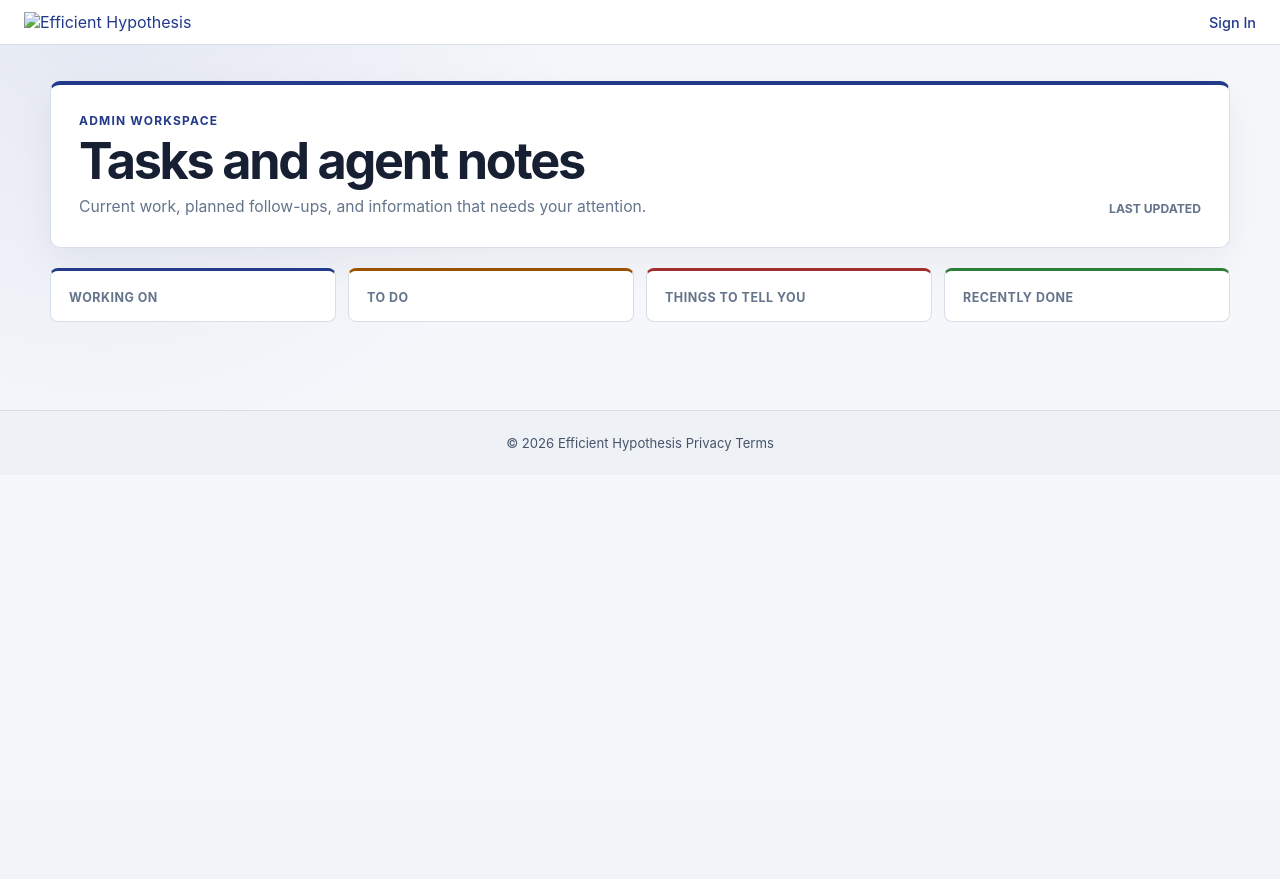
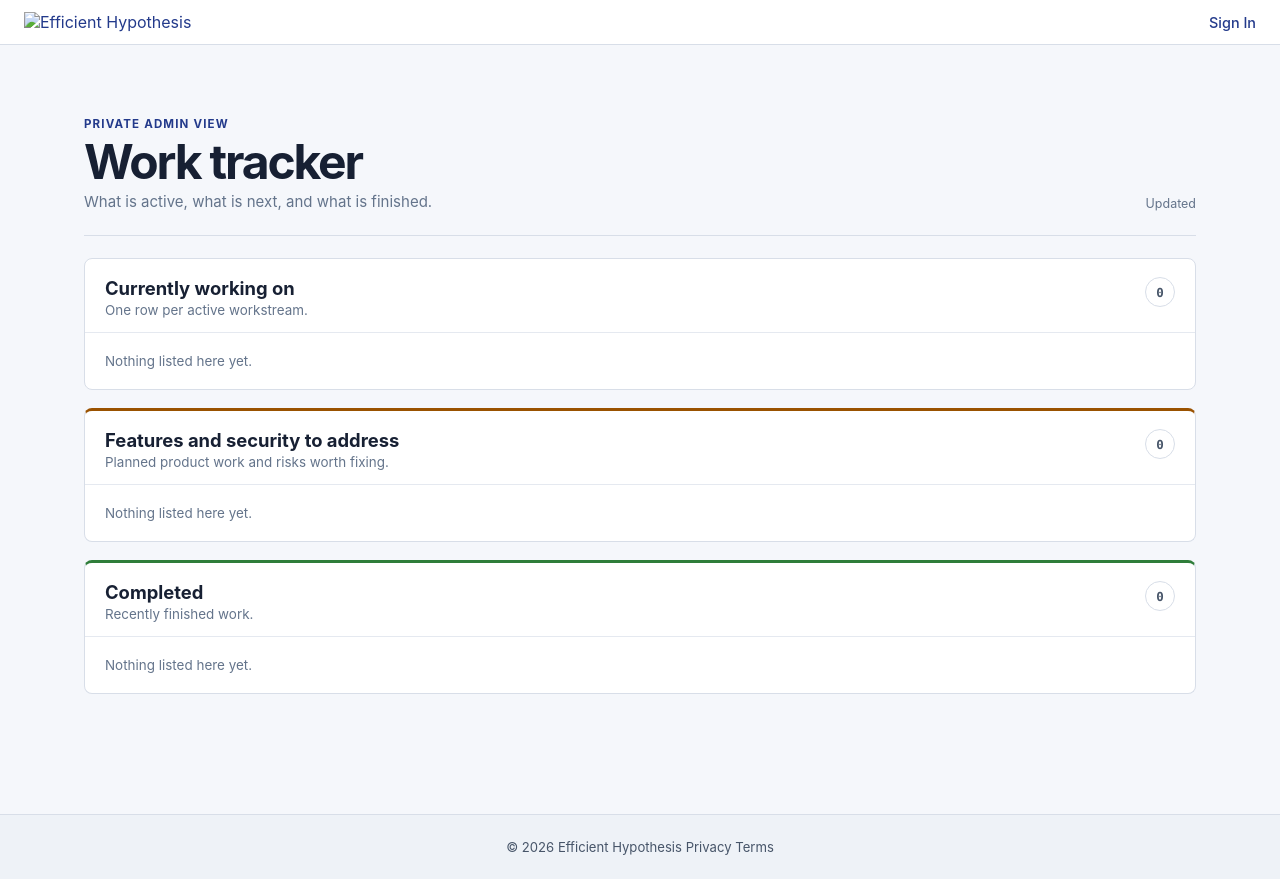
Before and after one commit to efficienthypothesis/efficienthypothesis, a Flask app: template templates/tasks.html in a window 1280 px wide. Before the commit the page ends 451 px from the top, so only its background shows below. Run offline with Flask 3, Linux system fonts and the light colour scheme; the template is opened without the code that fills it, so the values that code supplies are empty.

Commit message:
Simplify admin tasks into tables

```diff
--- a/static/css/tasks.css
+++ b/static/css/tasks.css
@@ -1,401 +1,41 @@
-.tasks-page {
-  background:
-    radial-gradient(
-      circle at 8% 0%,
-      rgba(35, 58, 139, 0.08),
-      transparent 30rem
-    ),
-    #f5f7fb;
+.tasks-page { background: #f5f7fb; }
+.tasks-page main { padding: 34px 42px 60px; }
+.tasks-board { width: min(1240px, 100%); margin: 0 auto; }
+.tasks-header { display: flex; align-items: end; justify-content: space-between; gap: 24px; padding: 4px 0 24px; border-bottom: 1px solid #d8dee8; }
+.tasks-eyebrow { color: #233a8b; font-size: .72rem; font-weight: 750; letter-spacing: .1em; text-transform: uppercase; }
+.tasks-header h1 { margin: 6px 0 5px; color: #172033; font-size: clamp(2rem, 4vw, 3rem); letter-spacing: -.045em; line-height: 1.05; }
+.tasks-header p { margin: 0; color: #64748b; font-size: .94rem; }
+.tasks-updated { color: #64748b; font-size: .78rem; white-space: nowrap; }
+.task-tables { display: grid; gap: 18px; margin-top: 22px; }
+.task-table-section { overflow: hidden; border: 1px solid #d8dee8; border-radius: 8px; background: #fff; }
+.task-table-next { border-top: 3px solid #9a5200; }
+.task-table-completed { border-top: 3px solid #2f7d3a; }
+.task-table-heading { display: flex; align-items: start; justify-content: space-between; gap: 16px; padding: 18px 20px 14px; }
+.task-table-heading h2 { margin: 0 0 3px; color: #172033; font-size: 1.15rem; }
+.task-table-heading p { margin: 0; color: #64748b; font-size: .84rem; }
+.task-table-count { display: grid; min-width: 30px; height: 30px; place-items: center; border: 1px solid #d8dee8; border-radius: 50%; color: #475569; font-family: ui-monospace, SFMono-Regular, Menlo, monospace; font-size: .78rem; font-weight: 700; }
+.table-scroll { overflow-x: auto; }
+.tasks-table { width: 100%; border-collapse: collapse; table-layout: fixed; }
+.tasks-table th, .tasks-table td { padding: 12px 14px; border-top: 1px solid #e5e9f0; color: #334155; font-size: .8rem; text-align: left; vertical-align: top; }
+.tasks-table thead th { background: #f8fafc; color: #64748b; font-size: .68rem; font-weight: 750; letter-spacing: .07em; text-transform: uppercase; }
+.tasks-table th:first-child { width: 52%; padding-left: 20px; }
+.tasks-table th:nth-child(2) { width: 12%; }
+.tasks-table th:nth-child(3) { width: 12%; }
+.tasks-table th:nth-child(4) { width: 12%; }
+.tasks-table th:last-child { width: 12%; padding-right: 20px; }
+.task-title, .task-notes, .task-action { display: block; }
+.task-title { color: #172033; font-size: .88rem; font-weight: 700; line-height: 1.35; }
+.task-notes { margin-top: 4px; color: #64748b; font-weight: 400; line-height: 1.4; }
+.task-action { margin-top: 6px; color: #233a8b; font-size: .76rem; font-weight: 600; line-height: 1.35; }
+.task-pill { display: inline-flex; border: 1px solid #cbd5e1; border-radius: 999px; padding: 3px 7px; color: #475569; font-size: .66rem; font-weight: 700; line-height: 1.2; text-transform: uppercase; white-space: nowrap; }
+.priority-high, .priority-critical { border-color: #e4abab; background: #fff2f2; color: #9f2f2f; }
+.priority-medium { border-color: #e4c08f; background: #fff8ee; color: #8b4b00; }
+.priority-low { border-color: #aebee9; background: #f2f5ff; color: #233a8b; }
+.priority-info, .status-done, .status-info { border-color: #a9d0af; background: #f1faf2; color: #2f7d3a; }
+.task-empty { margin: 0; padding: 20px; border-top: 1px solid #e5e9f0; color: #64748b; font-size: .84rem; }
+@media (max-width: 760px) {
+  .tasks-page main { padding: 24px 14px 42px; }
+  .tasks-header { display: block; }
+  .tasks-updated { display: block; margin-top: 14px; }
+  .tasks-table { min-width: 720px; }
 }
-
-.tasks-page main {
-  padding: 36px 48px 64px;
-}
-
-.tasks-board {
-  width: min(1180px, 100%);
-  margin: 0 auto;
-}
-
-.tasks-hero {
-  display: grid;
-  grid-template-columns: minmax(0, 1fr) auto;
-  align-items: end;
-  gap: 24px;
-  margin-bottom: 20px;
-  padding: 28px;
-  border: 1px solid #d8dee8;
-  border-top: 4px solid #233a8b;
-  border-radius: 10px;
-  background: #ffffff;
-  box-shadow: 0 14px 38px rgba(23, 32, 51, 0.06);
-}
-
-.tasks-eyebrow {
-  margin-bottom: 7px;
-  color: #233a8b;
-  font-size: 0.75rem;
-  font-weight: 750;
-  letter-spacing: 0.1em;
-  text-transform: uppercase;
-}
-
-.tasks-hero h1 {
-  margin: 0 0 7px;
-  color: #172033;
-  font-size: clamp(2rem, 4vw, 3.15rem);
-  font-weight: 700;
-  letter-spacing: -0.045em;
-  line-height: 1.05;
-}
-
-.tasks-hero p {
-  max-width: 720px;
-  margin: 0;
-  color: #64748b;
-  font-size: 0.98rem;
-  line-height: 1.55;
-}
-
-.tasks-updated {
-  display: grid;
-  justify-items: end;
-  gap: 3px;
-  color: #64748b;
-  font-size: 0.76rem;
-  font-weight: 650;
-  text-transform: uppercase;
-}
-
-.tasks-updated time {
-  color: #172033;
-  font-family: ui-monospace, SFMono-Regular, Menlo, Consolas, monospace;
-  font-size: 0.84rem;
-  font-weight: 600;
-}
-
-.tasks-summary {
-  display: grid;
-  grid-template-columns: repeat(4, minmax(0, 1fr));
-  gap: 12px;
-  margin-bottom: 24px;
-}
-
-.tasks-summary-card {
-  min-width: 0;
-  display: grid;
-  gap: 3px;
-  padding: 16px 18px;
-  border: 1px solid #d8dee8;
-  border-radius: 8px;
-  background: #ffffff;
-}
-
-.tasks-summary-card strong {
-  color: #172033;
-  font-family: ui-monospace, SFMono-Regular, Menlo, Consolas, monospace;
-  font-size: 1.55rem;
-  line-height: 1.15;
-}
-
-.tasks-summary-card span {
-  color: #64748b;
-  font-size: 0.78rem;
-  font-weight: 700;
-  letter-spacing: 0.04em;
-  text-transform: uppercase;
-}
-
-.tasks-summary-card.active {
-  border-top: 3px solid #233a8b;
-}
-
-.tasks-summary-card.planned {
-  border-top: 3px solid #9a5200;
-}
-
-.tasks-summary-card.attention {
-  border-top: 3px solid #9f2f2f;
-}
-
-.tasks-summary-card.complete {
-  border-top: 3px solid #2f7d3a;
-}
-
-.task-sections {
-  display: grid;
-  gap: 20px;
-}
-
-.task-section {
-  min-width: 0;
-  padding: 24px;
-  border: 1px solid #d8dee8;
-  border-radius: 10px;
-  background: rgba(255, 255, 255, 0.96);
-}
-
-.task-section-tell_neer {
-  border-color: #e3bcbc;
-  background: #fffafa;
-}
-
-.task-section-heading {
-  display: flex;
-  align-items: flex-start;
-  justify-content: space-between;
-  gap: 18px;
-  margin-bottom: 16px;
-}
-
-.task-section-heading h2 {
-  margin: 0 0 4px;
-  color: #172033;
-  font-size: 1.25rem;
-  font-weight: 700;
-}
-
-.task-section-heading p {
-  max-width: 720px;
-  margin: 0;
-  color: #64748b;
-  font-size: 0.88rem;
-  line-height: 1.45;
-}
-
-.task-section-count {
-  min-width: 34px;
-  height: 30px;
-  display: grid;
-  place-items: center;
-  border: 1px solid #d8dee8;
-  border-radius: 999px;
-  background: #f8fafc;
-  color: #475569;
-  font-family: ui-monospace, SFMono-Regular, Menlo, Consolas, monospace;
-  font-size: 0.78rem;
-  font-weight: 700;
-}
-
-.task-grid {
-  display: grid;
-  grid-template-columns: repeat(2, minmax(0, 1fr));
-  gap: 12px;
-}
-
-.task-card {
-  min-width: 0;
-  display: grid;
-  align-content: start;
-  gap: 12px;
-  padding: 17px;
-  border: 1px solid #d8dee8;
-  border-left: 4px solid #64748b;
-  border-radius: 7px;
-  background: #ffffff;
-}
-
-.task-card.priority-critical,
-.task-card.priority-high {
-  border-left-color: #9f2f2f;
-}
-
-.task-card.priority-medium {
-  border-left-color: #9a5200;
-}
-
-.task-card.priority-low {
-  border-left-color: #233a8b;
-}
-
-.task-card.priority-info {
-  border-left-color: #2f7d3a;
-}
-
-.task-card.completed {
-  border-left-color: #2f7d3a;
-  background: #fcfffc;
-}
-
-.task-card-top {
-  min-width: 0;
-  display: grid;
-  gap: 10px;
-}
-
-.task-card h3 {
-  min-width: 0;
-  margin: 0;
-  color: #172033;
-  font-size: 1rem;
-  font-weight: 680;
-  line-height: 1.4;
-  overflow-wrap: anywhere;
-}
-
-.task-badges {
-  display: flex;
-  flex-wrap: wrap;
-  gap: 6px;
-}
-
-.task-badge {
-  display: inline-flex;
-  align-items: center;
-  border: 1px solid #cbd5e1;
-  border-radius: 999px;
-  padding: 3px 8px;
-  color: #475569;
-  font-size: 0.69rem;
-  font-weight: 700;
-  line-height: 1.25;
-  text-transform: uppercase;
-}
-
-.priority-high .task-badge.priority,
-.priority-critical .task-badge.priority {
-  border-color: #e4abab;
-  background: #fff2f2;
-  color: #9f2f2f;
-}
-
-.priority-medium .task-badge.priority {
-  border-color: #e4c08f;
-  background: #fff8ee;
-  color: #8b4b00;
-}
-
-.priority-low .task-badge.priority {
-  border-color: #aebee9;
-  background: #f2f5ff;
-  color: #233a8b;
-}
-
-.priority-info .task-badge.priority {
-  border-color: #a9d0af;
-  background: #f1faf2;
-  color: #2f7d3a;
-}
-
-.task-notes {
-  margin: 0;
-  color: #475569;
-  font-size: 0.88rem;
-  line-height: 1.55;
-}
-
-.task-action {
-  display: grid;
-  gap: 3px;
-  padding: 10px 12px;
-  border: 1px solid #d8dee8;
-  background: #f8fafc;
-  color: #475569;
-  font-size: 0.83rem;
-  line-height: 1.45;
-}
-
-.task-action strong {
-  color: #233a8b;
-  font-size: 0.69rem;
-  letter-spacing: 0.06em;
-  text-transform: uppercase;
-}
-
-.task-meta {
-  display: grid;
-  grid-template-columns: repeat(3, minmax(0, 1fr));
-  gap: 9px;
-  margin: 0;
-  padding-top: 10px;
-  border-top: 1px solid #e5e9f0;
-}
-
-.task-meta div {
-  min-width: 0;
-}
-
-.task-meta dt {
-  margin-bottom: 2px;
-  color: #64748b;
-  font-size: 0.65rem;
-  font-weight: 700;
-  letter-spacing: 0.05em;
-  text-transform: uppercase;
-}
-
-.task-meta dd {
-  min-width: 0;
-  margin: 0;
-  color: #334155;
-  font-size: 0.75rem;
-  line-height: 1.35;
-  overflow-wrap: anywhere;
-}
-
-.task-meta code {
-  font-family: ui-monospace, SFMono-Regular, Menlo, Consolas, monospace;
-  font-size: 0.7rem;
-}
-
-.task-empty {
-  min-height: 112px;
-  display: grid;
-  place-items: center;
-  align-content: center;
-  gap: 6px;
-  border: 1px dashed #cbd5e1;
-  border-radius: 7px;
-  background: #f8fafc;
-  color: #64748b;
-  text-align: center;
-}
-
-.task-empty .material-symbols-outlined {
-  color: #2f7d3a;
-  font-size: 28px;
-}
-
-.task-empty p {
-  margin: 0;
-  font-size: 0.86rem;
-}
-
-@media (max-width: 900px) {
-  .tasks-summary,
-  .task-grid {
-    grid-template-columns: repeat(2, minmax(0, 1fr));
-  }
-
-  .tasks-hero {
-    align-items: start;
-  }
-}
-
-@media (max-width: 640px) {
-  .tasks-page main {
-    padding: 22px 14px 42px;
-  }
-
-  .tasks-hero {
-    grid-template-columns: 1fr;
-    padding: 20px;
-  }
-
-  .tasks-updated {
-    justify-items: start;
-  }
-
-  .tasks-summary {
-    grid-template-columns: repeat(2, minmax(0, 1fr));
-  }
-
-  .task-section {
-    padding: 18px;
-  }
-
-  .task-grid,
-  .task-meta {
-    grid-template-columns: 1fr;
-  }
-}
--- a/templates/tasks.html
+++ b/templates/tasks.html
@@ -1,128 +1,72 @@
-{% extends "base.html" %} {% block title %}Admin Tasks - Efficient Hypothesis{%
-endblock %} {% block head %}
-<link
-  rel="stylesheet"
-  href="{{ url_for('static', filename='css/base.css') }}"
-/>
-<link
-  rel="stylesheet"
-  href="{{ url_for('static', filename='css/navbar.css') }}"
-/>
-<link
-  rel="stylesheet"
-  href="{{ url_for('static', filename='css/footer.css') }}"
-/>
-<link
-  rel="stylesheet"
-  href="{{ url_for('static', filename='css/tasks.css') }}"
-/>
-{% endblock %} {% block bodyattrs %}class="tasks-page"{% endblock %} {% block
-navbar %} {% include "navbar.html" %} {% endblock %} {% block content %}
-<section class="tasks-board" aria-labelledby="tasks-title">
-  <header class="tasks-hero">
+{% extends "base.html" %}
+{% block title %}Admin Tasks - Efficient Hypothesis{% endblock %}
+{% block head %}
+<link rel="stylesheet" href="{{ url_for('static', filename='css/base.css') }}" />
+<link rel="stylesheet" href="{{ url_for('static', filename='css/navbar.css') }}" />
+<link rel="stylesheet" href="{{ url_for('static', filename='css/footer.css') }}" />
+<link rel="stylesheet" href="{{ url_for('static', filename='css/tasks.css') }}" />
+{% endblock %}
+{% block bodyattrs %}class="tasks-page"{% endblock %}
+{% block navbar %}{% include "navbar.html" %}{% endblock %}
+{% block content %}
+<main class="tasks-board" aria-labelledby="tasks-title">
+  <header class="tasks-header">
     <div>
-      <div class="tasks-eyebrow">Admin workspace</div>
-      <h1 id="tasks-title">Tasks and agent notes</h1>
-      <p>
-        Current work, planned follow-ups, and information that needs your
-        attention.
-      </p>
+      <div class="tasks-eyebrow">Private admin view</div>
+      <h1 id="tasks-title">Work tracker</h1>
+      <p>What is active, what is next, and what is finished.</p>
     </div>
-    <div class="tasks-updated">
-      <span>Last updated</span>
-      <time datetime="{{ task_board.last_updated }}"
-        >{{ task_board.last_updated }}</time
-      >
-    </div>
+    <time class="tasks-updated" datetime="{{ task_board.last_updated }}">Updated {{ task_board.last_updated }}</time>
   </header>
 
-  <div class="tasks-summary" aria-label="Task totals">
-    <div class="tasks-summary-card active">
-      <strong>{{ task_board.counts.working_on }}</strong>
-      <span>Working on</span>
-    </div>
-    <div class="tasks-summary-card planned">
-      <strong>{{ task_board.counts.to_do }}</strong>
-      <span>To do</span>
-    </div>
-    <div class="tasks-summary-card attention">
-      <strong>{{ task_board.counts.tell_neer }}</strong>
-      <span>Things to tell you</span>
-    </div>
-    <div class="tasks-summary-card complete">
-      <strong>{{ task_board.counts.done }}</strong>
-      <span>Recently done</span>
-    </div>
-  </div>
+  {% set working = task_board.sections[0] %}
+  {% set actionable = task_board.sections[1]["items"] + task_board.sections[2]["items"] %}
+  {% set completed = task_board.sections[3] %}
+  {% set tables = [
+    {"key": "working", "heading": "Currently working on", "description": "One row per active workstream.", "items": working["items"]},
+    {"key": "next", "heading": "Features and security to address", "description": "Planned product work and risks worth fixing.", "items": actionable},
+    {"key": "completed", "heading": "Completed", "description": "Recently finished work.", "items": completed["items"]}
+  ] %}
 
-  <div class="task-sections">
-    {% for section in task_board.sections %}
-    <section
-      class="task-section task-section-{{ section.key }}"
-      aria-labelledby="section-{{ section.key }}"
-    >
-      <div class="task-section-heading">
+  <div class="task-tables">
+    {% for table in tables %}
+    <section class="task-table-section task-table-{{ table.key }}" aria-labelledby="{{ table.key }}-heading">
+      <div class="task-table-heading">
         <div>
-          <h2 id="section-{{ section.key }}">{{ section.heading }}</h2>
-          <p>{{ section.description }}</p>
+          <h2 id="{{ table.key }}-heading">{{ table.heading }}</h2>
+          <p>{{ table.description }}</p>
         </div>
-        <span class="task-section-count">{{ section.count }}</span>
+        <span class="task-table-count">{{ table["items"]|length }}</span>
       </div>
-
-      {% if section["items"] %}
-      <div class="task-grid">
-        {% for task in section["items"] %}
-        <article
-          class="task-card priority-{{ task.priority }}{% if task.completed %} completed{% endif %}"
-        >
-          <div class="task-card-top">
-            <h3>{{ task.title }}</h3>
-            <div class="task-badges" aria-label="Task classification">
-              <span class="task-badge priority">{{ task.priority_label }}</span>
-              <span class="task-badge status">{{ task.status_label }}</span>
-            </div>
-          </div>
-
-          <p class="task-notes">{{ task.notes }}</p>
-
-          {% if task.action_required %}
-          <div class="task-action">
-            <strong>Action</strong>
-            <span>{{ task.action_required }}</span>
-          </div>
-          {% endif %}
-
-          <dl class="task-meta">
-            <div>
-              <dt>Owner</dt>
-              <dd>{{ task.owner }}</dd>
-            </div>
-            <div>
-              <dt>Updated</dt>
-              <dd>
-                <time datetime="{{ task.updated_on }}"
-                  >{{ task.updated_on }}</time
-                >
-              </dd>
-            </div>
-            <div>
-              <dt>Source</dt>
-              <dd><code>{{ task.source }}</code></dd>
-            </div>
-          </dl>
-        </article>
-        {% endfor %}
+      {% if table["items"] %}
+      <div class="table-scroll">
+        <table class="tasks-table">
+          <thead>
+            <tr><th scope="col">Task</th><th scope="col">Status</th><th scope="col">Priority</th><th scope="col">Owner</th><th scope="col">Updated</th></tr>
+          </thead>
+          <tbody>
+            {% for task in table["items"] %}
+            <tr>
+              <th scope="row">
+                <span class="task-title">{{ task.title }}</span>
+                <span class="task-notes">{{ task.notes }}</span>
+                {% if task.action_required %}<span class="task-action">{{ task.action_required }}</span>{% endif %}
+              </th>
+              <td><span class="task-pill status-{{ task.status }}">{{ task.status_label }}</span></td>
+              <td><span class="task-pill priority-{{ task.priority }}">{{ task.priority_label }}</span></td>
+              <td>{{ task.owner }}</td>
+              <td><time datetime="{{ task.updated_on }}">{{ task.updated_on }}</time></td>
+            </tr>
+            {% endfor %}
+          </tbody>
+        </table>
       </div>
       {% else %}
-      <div class="task-empty">
-        <span class="material-symbols-outlined" aria-hidden="true"
-          >check_circle</span
-        >
-        <p>Nothing is marked as actively in progress.</p>
-      </div>
+      <p class="task-empty">Nothing listed here yet.</p>
       {% endif %}
     </section>
     {% endfor %}
   </div>
-</section>
-{% endblock %} {% block footer %} {% include "footer.html" %} {% endblock %}
+</main>
+{% endblock %}
+{% block footer %}{% include "footer.html" %}{% endblock %}
```
Also changed, not shown: tests/test_tasks_page.py (+2 -2 lines).
